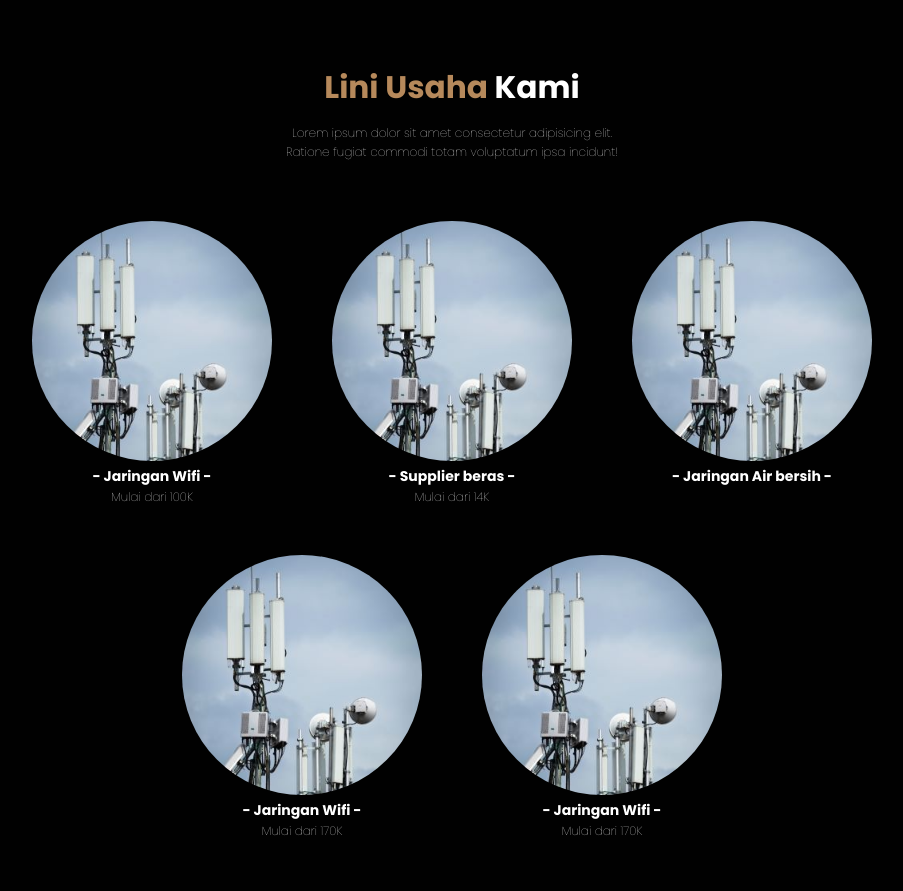
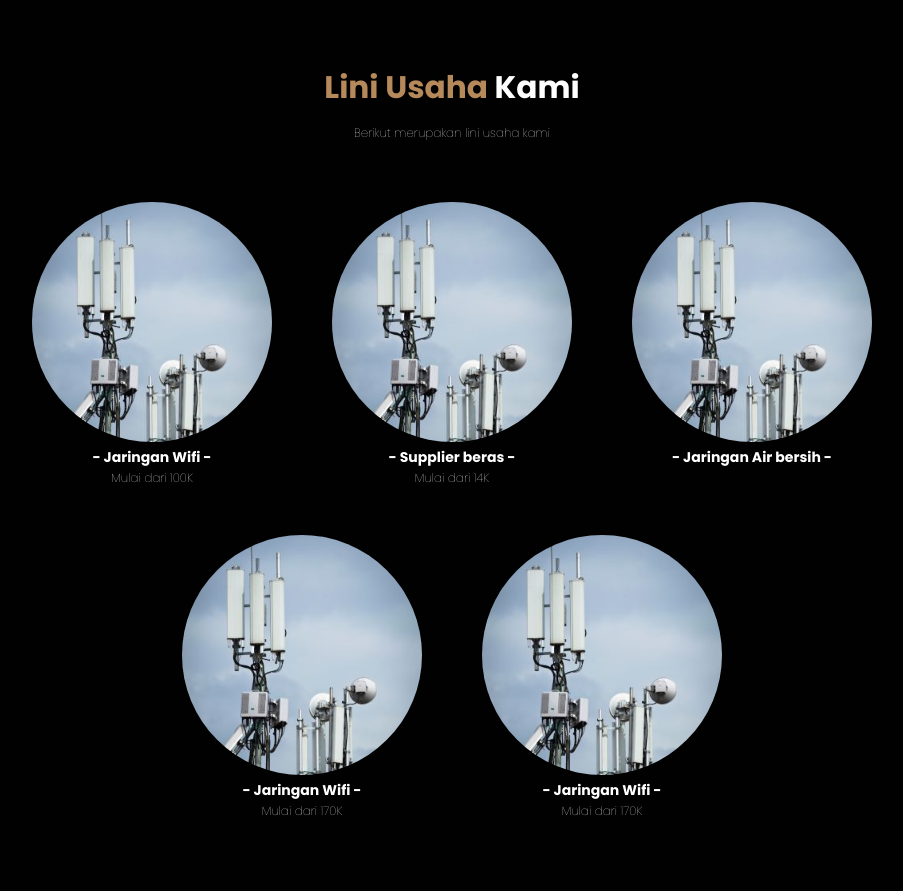
Before and after one commit to tirtawinihsuka-686/bmsp, a plain HTML site: page index.html in a window 1280 px wide. Shown: the part 1440-2331 px from the top of the page, without its empty margins (188-1091 px from the left). Drawn offline with nearby package versions, Linux system fonts and the light colour scheme.

Commit message:
Update website bumdes

```diff
--- a/index.html
+++ b/index.html
@@ -81,7 +81,7 @@
     <!-- Menu Section -->
 <section id="menu" class="menu">
   <h2><span>Lini Usaha</span> Kami</h2>
-  <p>Lorem ipsum dolor sit amet consectetur adipisicing elit. Ratione fugiat commodi totam voluptatum ipsa incidunt!</p>
+  <p>Berikut merupakan lini usaha kami</p>
 
 <div class="row">
 <div class="menu-card">
```
